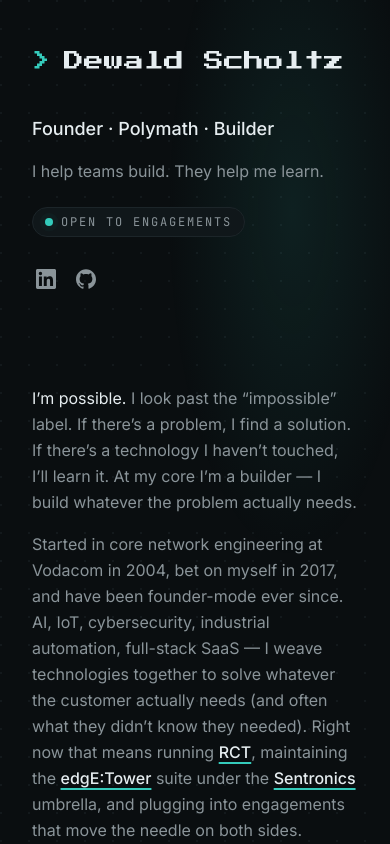
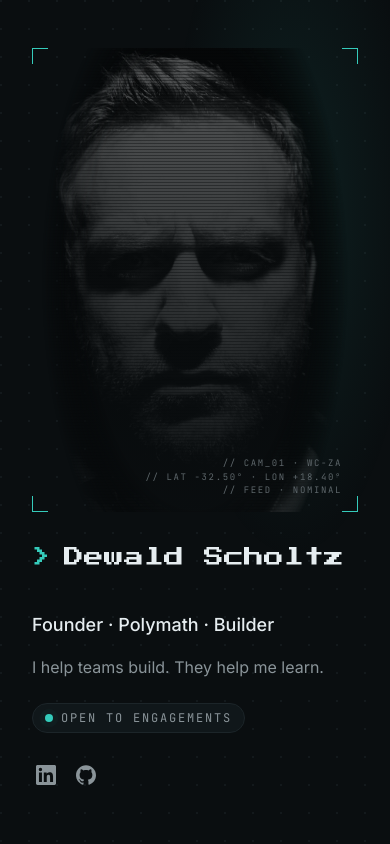
Before and after one commit to rhizootech/cv, a Next.js app: page / in a window 390 px wide. Shown: the top 844 px of the page. Built offline with nearby package versions, Linux system fonts and the light colour scheme; no server answers.

Commit message:
Update for mobile

```diff
--- a/app/page.tsx
+++ b/app/page.tsx
@@ -28,10 +28,10 @@
       <div className="lg:flex lg:justify-between lg:gap-4">
         {/* Left: sticky sidebar */}
         <header className="relative lg:sticky lg:top-0 lg:flex lg:max-h-screen lg:w-1/2 lg:flex-col lg:justify-between lg:py-24">
-          {/* CCTV portrait viewfinder — lg+ only */}
+          {/* CCTV portrait viewfinder — in-flow block on mobile, sticky sidebar bg on lg+ */}
           <CctvPortrait />
 
-          <div className="lg:pl-10">
+          <div className="relative z-10 lg:pl-10">
             <div className="reveal-on-load">
               <HeroName />
             </div>
@@ -71,7 +71,7 @@
           </div>
 
           {/* Socials */}
-          <ul className="reveal-on-load reveal-on-load-5 ml-1 mt-8 flex items-center gap-5 text-fg-muted lg:pl-10">
+          <ul className="reveal-on-load reveal-on-load-5 relative z-10 ml-1 mt-8 flex items-center gap-5 text-fg-muted lg:pl-10">
             <li>
               <a
                 href={LINKEDIN_URL}
--- a/components/cctv-portrait.tsx
+++ b/components/cctv-portrait.tsx
@@ -8,13 +8,18 @@
 const PAUSE_MAX_MS = 12000;
 
 /**
- * The hero sidebar's background: feathered grayscale portrait + scanlines +
- * dark gradient + sweeping scanner line + teal corner brackets. lg+ only.
+ * The hero's CCTV viewfinder: feathered grayscale portrait + scanlines + dark
+ * gradient + sweeping scanner line + corner brackets + HUD overlays.
  *
- * Random schedule (5–12 s pause between sweeps). Both the scanner line and
- * the top-right "Scanning Profile..." indicator are gated on the same
- * `scanIteration` state, so they appear and disappear together with each
- * sweep. The `key` increments per scan so the CSS animation cleanly remounts.
+ * Layout swap:
+ *   - Mobile (< lg): an in-flow block at the top of the header, 50vh tall.
+ *     Scrolls with the page — user can scroll past it.
+ *   - Desktop (≥ lg): absolute-positioned, fills the sticky sidebar behind
+ *     the content. Stays put as the right column scrolls.
+ *
+ * All overlay children (scanner, "Scanning Profile..." indicator, HUD stats,
+ * corner brackets) sit inside the wrapper so they position relative to the
+ * viewfinder's box in both layouts.
  */
 export function CctvPortrait() {
   const [scanIteration, setScanIteration] = useState<number | null>(null);
@@ -48,11 +53,9 @@
   const isScanning = scanIteration !== null;
 
   return (
-    <>
-      {/* Background CCTV layers — behind content */}
     <div
       aria-hidden="true"
-        className="pointer-events-none absolute inset-0 -z-10 hidden overflow-hidden lg:block"
+      className="pointer-events-none relative mb-8 h-[55vh] w-full overflow-hidden lg:absolute lg:inset-0 lg:mb-0 lg:h-auto lg:w-auto"
     >
       <div className="cctv-portrait absolute inset-0" />
       <div className="cctv-scanlines absolute inset-0" />
@@ -66,14 +69,10 @@
         )}
       </div>
       <CornerBrackets size="size-4" />
-      </div>
 
-      {/* "Scanning Profile..." indicator — overlay, lg+ only, only while sweeping */}
+      {/* "Scanning Profile..." indicator — only while sweeping */}
       {isScanning && (
-        <div
-          aria-hidden="true"
-          className="pointer-events-none absolute right-6 top-6 hidden items-center gap-2 lg:flex"
-        >
+        <div className="absolute right-4 top-4 flex items-center gap-2 lg:right-6 lg:top-6">
           <span className="scan-rec-dot inline-block size-1.5 rounded-full" />
           <span className="font-mono text-[10px] uppercase tracking-[0.18em] text-fg-muted">
             Scanning Profile...
@@ -81,15 +80,12 @@
         </div>
       )}
 
-      {/* HUD stat readout — bottom-right, always visible, lg+ only */}
-      <div
-        aria-hidden="true"
-        className="pointer-events-none absolute bottom-6 right-6 hidden flex-col items-end gap-0.5 font-mono text-[9px] uppercase leading-tight tracking-[0.18em] text-fg-faint lg:flex"
-      >
+      {/* HUD stat readout — always visible */}
+      <div className="absolute bottom-4 right-4 flex flex-col items-end gap-0.5 font-mono text-[9px] uppercase leading-tight tracking-[0.18em] text-fg-faint lg:bottom-6 lg:right-6">
         <span>// CAM_01 · WC-ZA</span>
         <span>// LAT -32.50° · LON +18.40°</span>
         <span>// FEED · NOMINAL</span>
       </div>
-    </>
+    </div>
   );
 }
```
Lines whose indentation alone changed are shown as unchanged.
